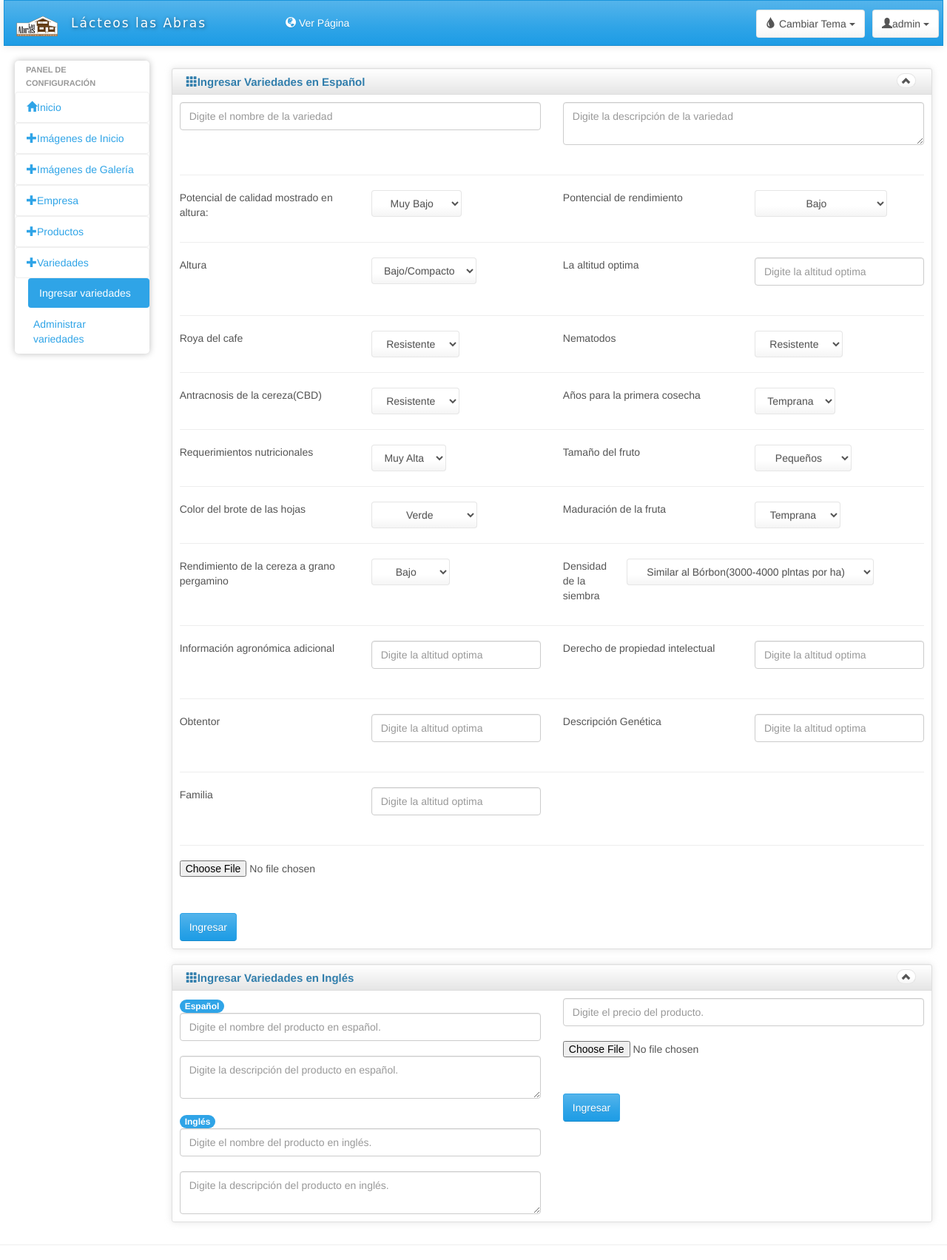
After one commit to edwnaba/Turriolka, a PHP site: page /presentation/Admin/ingresarVariedades.php in a window 1280 px wide. The commit adds this page. Shown: the whole page at 74% size. Run offline with PHP 8.4, Linux system fonts and the light colour scheme; some web fonts are replaced.

Commit message:
empezando parte administrativa de variedades

```diff
--- /dev/null
+++ b/presentation/Admin/ingresarVariedades.php
@@ -0,0 +1,431 @@
+<?php
+/*if (!isset($_SESSION)) {
+    session_start();
+}
+if (isset($_SESSION['user'])) {
+
+} else {
+    header("location: ./administracion.php");
+}*/
+?>
+<!DOCTYPE html>
+<html lang="en">
+    <head>
+        <meta charset="utf-8">
+         <title>Lácteos las Abras</title>
+    </head>
+    <body>
+        <!-- topbar ends -->
+        <div class="ch-container">
+            <div class="row">
+
+                <?php include 'menuAdmin.php'; ?>
+
+                <div id="content" class="col-lg-10 col-sm-10">
+
+
+                    <div class="row">
+                        <!-- Mensaje de error o de realizado -->
+                        <?php
+                        $textError = "";
+                        if (isset($_GET['msg'])) {
+                            $textError = $_GET['msg'];
+                            ?>
+                            <div class="col-md-offset-1 col-md-10">
+                                <?php
+                                if (isset($_GET['result'])) {
+                                    ?>
+                                <div class="alert alert-success text-center">
+                                    <?php
+                                } else {
+                                    ?>
+                                <div class="alert alert-danger text-center">
+                                    <?php
+                                }
+                                ?>
+
+                                    <button class="close" data-dismiss="alert"><span>&times;</span></button>
+                                    <p> <?php echo $textError; ?> </p>
+                                </div>
+                            </div>
+                            <?php
+                        }
+                        ?>
+
+
+                        <form action="../../Business/Producto/ProductoInsertarAccion.php" method="POST" enctype="multipart/form-data" >
+                            <div class="box col-md-12">
+                                <div class="box-inner">
+                                    <div class="box-header well" data-original-title="">
+                                        <h2><i class="glyphicon glyphicon-th"></i>Ingresar Variedades en Español</h2>
+                                        <div class="box-icon">
+                                            <a href="#" class="btn btn-minimize btn-round btn-default"><i
+                                                    class="glyphicon glyphicon-chevron-up"></i></a>
+                                        </div>
+                                    </div>
+                                    <div class="box-content">
+                                        <div class="row">
+                                            <div class="col-md-6">
+                                                <input type="text" class="form-control" name="nombreEs" placeholder="Digite el nombre de la variedad" > <br/>
+                                            </div>
+                                            <div class="col-md-6">
+                                                <textarea class="form-control" id="exampleInputPassword1" name="descripcionEs"  placeholder="Digite la descripción de la variedad"></textarea><br/>
+                                            </div>
+
+                                            <div class="col-md-12">
+                                                <hr>
+                                            </div>
+
+                                            <div class="col-md-3" class="dropdown">
+                                                <p>Potencial de calidad mostrado en altura:</p>
+                                            </div>
+                                            <div class="col-md-3" class="dropdown">
+                                                <select name="a" id="a" class="btn btn-default dropdown-toggle">
+                                                   <option value="asd">Muy Bajo</option>
+                                                    <option value="asd">Bajo</option>
+                                                    <option value="asd">Bueno</option>
+                                                    <option value="asd">Muy Bueno</option>
+                                                    <option value="asd">Excepcional</option>
+                                                </select>
+                                                <br>
+                                            </div>
+
+                                            <div class="col-md-3" class="dropdown">
+                                                <p>Pontencial de rendimiento</p>
+                                            </div>
+                                            <div class="col-md-3" class="dropdown">
+                                                <select name="a" id="a" class="btn btn-default dropdown-toggle">
+                                                    <option value="asd">Bajo</option>
+                                                    <option value="asd">Medio</option>
+                                                    <option value="asd">Parecido a la Caturra</option>
+                                                    <option value="asd">Alta</option>
+                                                    <option value="asd">Muy Alta</option>
+                                                </select>
+                                                <br>
+                                            </div>
+
+                                            <div class="col-md-12">
+                                                <hr>
+                                            </div>
+
+                                            <div class="col-md-3" class="dropdown">
+                                                <p>Altura</p>
+                                            </div>
+                                            <div class="col-md-3" class="dropdown">
+                                                <select name="a" id="a" class="btn btn-default dropdown-toggle">
+                                                    <option value="asd">Bajo/Compacto</option>
+                                                    <option value="asd">Alto</option>
+                                                </select>
+                                                <br>
+                                            </div>
+
+                                            <div class="col-md-3" class="dropdown">
+                                                <p>La altitud optima</p>
+                                            </div>
+                                            <div class="col-md-3" class="dropdown">
+                                                <input type="text" class="form-control" name="nombreEs" placeholder="Digite la altitud optima" >
+                                                <br>
+                                            </div>
+                                            <div class="col-md-12">
+                                                <hr>
+                                            </div>
+
+                                            <div class="col-md-3" class="dropdown">
+                                                <p>Roya del cafe</p>
+                                            </div>
+                                            <div class="col-md-3" class="dropdown">
+                                               <select name="a" id="a" class="btn btn-default dropdown-toggle">
+                                                    <option value="asd">Resistente</option>
+                                                    <option value="asd">Tolerante</option>
+                                                    <option value="asd">Susceptible</option>
+                                                </select>
+                                                <br>
+                                            </div>
+
+                                            <div class="col-md-3" class="dropdown">
+
+                                                <p>Nematodos</p>
+                                            </div>
+                                            <div class="col-md-3" class="dropdown">
+                                               <select name="a" id="a" class="btn btn-default dropdown-toggle">
+                                                    <option value="asd">Resistente</option>
+                                                    <option value="asd">Tolerante</option>
+                                                    <option value="asd">Susceptible</option>
+                                                </select>
+                                                <br>
+                                            </div>
+                                            <div class="col-md-12">
+                                                <hr>
+                                            </div>
+
+                                            <div class="col-md-3" class="dropdown">
+                                                <p>Antracnosis de la cereza(CBD)</p>
+                                            </div>
+                                            <div class="col-md-3" class="dropdown">
+                                               <select name="a" id="a" class="btn btn-default dropdown-toggle">
+                                                    <option value="asd">Resistente</option>
+                                                    <option value="asd">Tolerante</option>
+                                                    <option value="asd">Susceptible</option>
+                                                </select>
+                                                <br>
+                                            </div>
+
+                                            <div class="col-md-3" class="dropdown">
+
+                                                <p>Años para la primera cosecha</p>
+                                            </div>
+                                            <div class="col-md-3" class="dropdown">
+                                               <select name="a" id="a" class="btn btn-default dropdown-toggle">
+                                                    <option value="asd">Temprana</option>
+                                                    <option value="asd">Promedio</option>
+                                                    <option value="asd">Tardía</option>
+                                                </select>
+                                                <br>
+                                            </div>
+                                            <div class="col-md-12">
+                                                <hr>
+                                            </div>
+
+                                            <div class="col-md-3" class="dropdown">
+                                                <p>Requerimientos nutricionales</p>
+                                            </div>
+                                            <div class="col-md-3" class="dropdown">
+                                               <select name="a" id="a" class="btn btn-default dropdown-toggle">
+                                                    <option value="asd">Muy Alta</option>
+                                                    <option value="asd">Alta</option>
+                                                    <option value="asd">Media</option>
+                                                    <option value="asd">Baja</option>
+                                                </select>
+                                                <br>
+                                            </div>
+
+                                            <div class="col-md-3" class="dropdown">
+
+                                                <p>Tamaño del fruto</p>
+                                            </div>
+                                            <div class="col-md-3" class="dropdown">
+                                               <select name="a" id="a" class="btn btn-default dropdown-toggle">
+                                                    <option value="asd">Pequeños</option>
+                                                    <option value="asd">Promedio</option>
+                                                    <option value="asd">Grandes</option>
+                                                    <option value="asd">Muy Grandes</option>
+                                                </select>
+                                                <br>
+                                            </div>
+                                            <div class="col-md-12">
+                                                <hr>
+                                            </div>
+
+                                            <div class="col-md-3" class="dropdown">
+                                                <p>Color del brote de las hojas</p>
+                                            </div>
+                                            <div class="col-md-3" class="dropdown">
+                                               <select name="a" id="a" class="btn btn-default dropdown-toggle">
+                                                    <option value="asd">Verde</option>
+                                                    <option value="asd">Bronce Claro</option>
+                                                    <option value="asd">Bronce</option>
+                                                    <option value="asd">Bronce Oscuro</option>
+                                                    <option value="asd">Verde o Bronce</option>
+                                                </select>
+                                                <br>
+                                            </div>
+
+                                            <div class="col-md-3" class="dropdown">
+
+                                                <p>Maduración de la fruta</p>
+                                            </div>
+                                            <div class="col-md-3" class="dropdown">
+                                               <select name="a" id="a" class="btn btn-default dropdown-toggle">
+                                                    <option value="asd">Temprana</option>
+                                                    <option value="asd">Promedio</option>
+                                                    <option value="asd">Tardía</option>
+                                                    <option value="asd">Muy Tardía</option>
+                                                </select>
+                                                <br>
+                                            </div>
+                                            <div class="col-md-12">
+                                                <hr>
+                                            </div>
+
+                                            <div class="col-md-3" class="dropdown">
+                                                <p>Rendimiento de la cereza a grano pergamino</p>
+                                            </div>
+                                            <div class="col-md-3" class="dropdown">
+                                               <select name="a" id="a" class="btn btn-default dropdown-toggle">
+                                                    <option value="asd">Bajo</option>
+                                                    <option value="asd">Promedio</option>
+                                                    <option value="asd">Alto</option>
+                                                    <option value="asd">Muy Alto</option>
+                                                </select>
+                                                <br>
+                                            </div>
+
+                                            <div class="col-md-1" class="dropdown">
+
+                                                <p>Densidad de la siembra</p>
+                                            </div>
+                                            <div class="col-md-5" class="dropdown">
+                                               <select name="a" id="a" class="btn btn-default dropdown-toggle">
+                                                    <option value="asd">Similar al Bórbon(3000-4000 plntas por ha)</option>
+                                                    <option value="asd">Similar al Hibrido F1(4000-5000 plntas por ha)</option>
+                                                    <option value="asd">Similar al Caturra(5000-6000 plntas por ha)</option>
+                                                </select>
+                                                <br>
+                                            </div>
+                                            <div class="col-md-12">
+                                                <hr>
+                                            </div>
+
+                                            <div class="col-md-3" class="dropdown">
+                                                <p>Información agronómica adicional</p>
+                                            </div>
+                                            <div class="col-md-3" class="dropdown">
+                                                <input type="text" class="form-control" name="nombreEs" placeholder="Digite la altitud optima" >
+                                                <br>
+                                            </div>
+
+                                            <div class="col-md-3" class="dropdown">
+                                                <p>Derecho de propiedad intelectual</p>
+                                            </div>
+                                            <div class="col-md-3" class="dropdown">
+                                                <input type="text" class="form-control" name="nombreEs" placeholder="Digite la altitud optima" >
+                                                <br>
+                                            </div>
+                                            <div class="col-md-12">
+                                                <hr>
+                                            </div>
+
+                                            <div class="col-md-3" class="dropdown">
+                                                <p>Obtentor</p>
+                                            </div>
+                                            <div class="col-md-3" class="dropdown">
+                                                <input type="text" class="form-control" name="nombreEs" placeholder="Digite la altitud optima" >
+                                                <br>
+                                            </div>
+
+                                            <div class="col-md-3" class="dropdown">
+                                                <p>Descripción Genética</p>
+                                            </div>
+                                            <div class="col-md-3" class="dropdown">
+                                                <input type="text" class="form-control" name="nombreEs" placeholder="Digite la altitud optima" >
+                                                <br>
+                                            </div>
+                                            <div class="col-md-12">
+                                                <hr>
+                                            </div>
+
+                                            <div class="col-md-3" class="dropdown">
+                                                <p>Familia</p>
+                                            </div>
+                                            <div class="col-md-3" class="dropdown">
+                                                <input type="text" class="form-control" name="nombreEs" placeholder="Digite la altitud optima" >
+                                                <br>
+                                            </div>
+                                            <div class="col-md-12">
+                                                <hr>
+                                            </div>
+
+
+
+
+                                            <div class="col-md-6">
+                                                <!--<img src="img/gal7.png" class="img-responsive"> <br/><br/>-->
+                                                <input type="file" id="files" name="archivo" />
+                                                <br />
+                                                <output id="list" ></output>
+                                                <br />
+                                                <button type="submit" class="btn btn-primary">Ingresar</button>
+                                                <!--<button type="submit" class="btn btn-primary">Eliminar</button>-->
+                                            </div>
+
+
+                                        </div>
+
+                                    </div>
+                                </div>
+                            </div>
+                             <div class="box col-md-12">
+                                <div class="box-inner">
+                                    <div class="box-header well" data-original-title="">
+                                        <h2><i class="glyphicon glyphicon-th"></i>Ingresar Variedades en Inglés</h2>
+                                        <div class="box-icon">
+                                            <a href="#" class="btn btn-minimize btn-round btn-default"><i
+                                                    class="glyphicon glyphicon-chevron-up"></i></a>
+                                        </div>
+                                    </div>
+                                    <div class="box-content">
+                                        <div class="row">
+                                            <div class="col-md-6">
+                                                <span class="badge">Español</span>
+                                                <input type="text" class="form-control" name="nombreEs" placeholder="Digite el nombre del producto en español." > <br/>
+                                                <textarea class="form-control" id="exampleInputPassword1" name="descripcionEs"  placeholder="Digite la descripción del producto en español."></textarea><br/>
+
+                                                <span class="badge">Inglés</span>
+                                                <input type="text" class="form-control" name="nombreIn" placeholder="Digite el nombre del producto en inglés." > <br/>
+                                                <textarea class="form-control" id="exampleInputPassword1" name="descripcionIn" placeholder="Digite la descripción del producto en inglés."></textarea>
+
+                                            </div>
+                                            <div class="col-md-6">
+                                                <input type="number" name="precio" class="form-control" placeholder="Digite el precio del producto." > <br/>
+                                            </div>
+                                            <div class="col-md-6">
+                                                <!--<img src="img/gal7.png" class="img-responsive"> <br/><br/>-->
+                                                <input type="file" id="files" name="archivo" />
+                                                <br />
+                                                <output id="list" ></output>
+                                                <br />
+                                                <button type="submit" class="btn btn-primary">Ingresar</button>
+                                                <!--<button type="submit" class="btn btn-primary">Eliminar</button>-->
+                                            </div>
+
+
+                                        </div>
+
+                                    </div>
+                                </div>
+                            </div>
+
+
+                        </form>
+                    </div><!--/row-->
+
+
+
+                    <!-- content ends -->
+                </div><!--/#content.col-md-0-->
+            </div><!--/fluid-row-->
+
+        </div>
+
+
+        <hr>
+
+        <script>
+            function archivo(evt) {
+                var files = evt.target.files; // FileList object
+
+                // Obtenemos la imagen del campo "file".
+                for (var i = 0, f; f = files[i]; i++) {
+                    //Solo admitimos imágenes.
+                    if (!f.type.match('image.*')) {
+                        continue;
+                    }
+
+                    var reader = new FileReader();
+
+                    reader.onload = (function (theFile) {
+                        return function (e) {
+                            // Insertamos la imagen
+                            document.getElementById("list").innerHTML = ['<img class="thumb img-responsive" style=" width: 100%; height: 100% " src="', e.target.result, '" title="', escape(theFile.name), '"/>'].join('');
+                        };
+                    })(f);
+
+                    reader.readAsDataURL(f);
+                }
+            }
+
+            document.getElementById('files').addEventListener('change', archivo, false);
+        </script>
+
+    </body>
+</html>
--- a/presentation/Admin/menuAdmin.php
+++ b/presentation/Admin/menuAdmin.php
@@ -116,6 +116,14 @@
                     </ul>
                 </li>
 
+                <li class="accordion">
+                    <a href="#"><i class="glyphicon glyphicon-plus"></i><span>Variedades</span></a>
+                    <ul class="nav nav-pills nav-stacked">
+                        <li><a href="ingresarVariedades.php">Ingresar variedades</a></li>
+                        <li><a href="#">Administrar variedades</a></li>
+                    </ul>
+                </li>
+
 
             </ul>
         </div>
```
